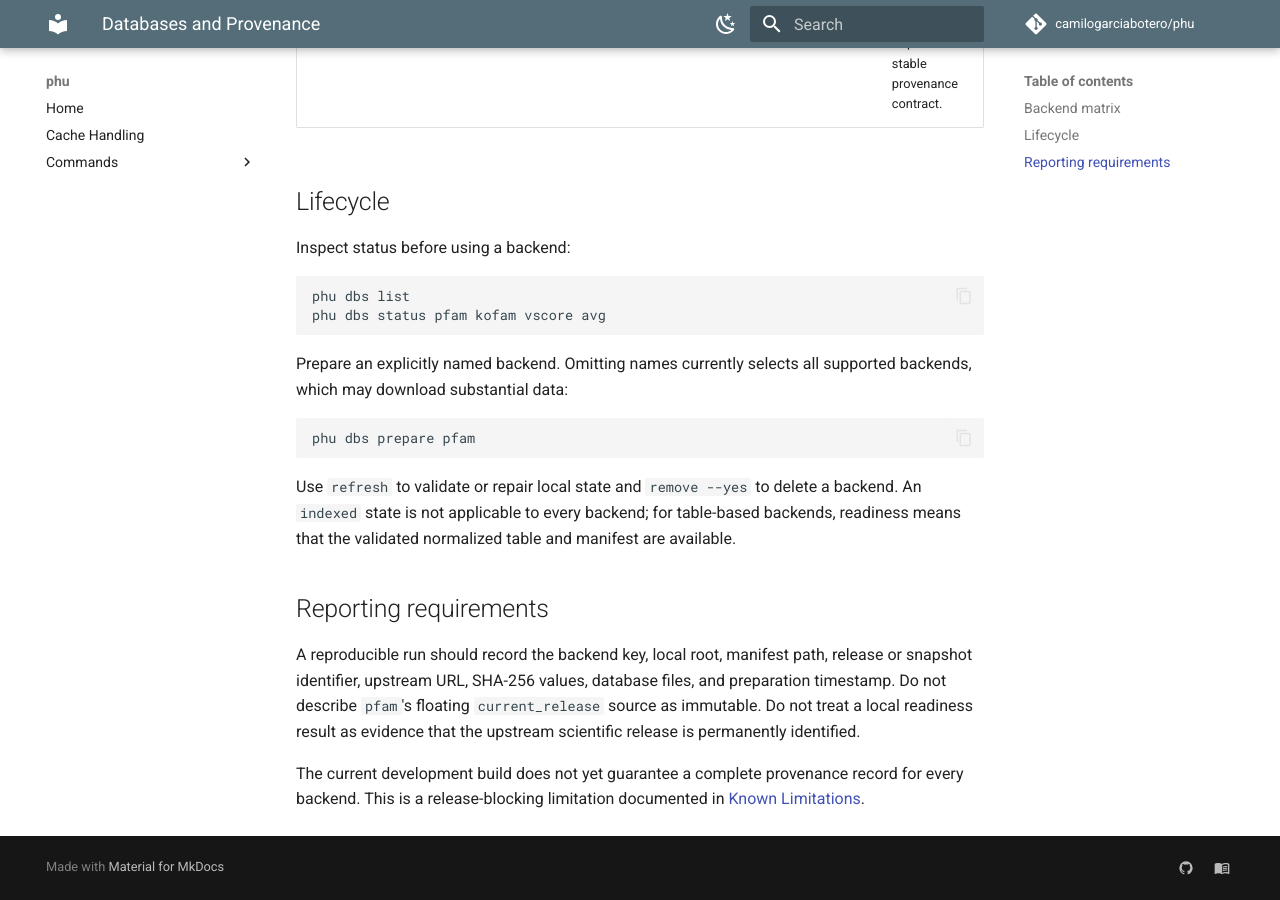
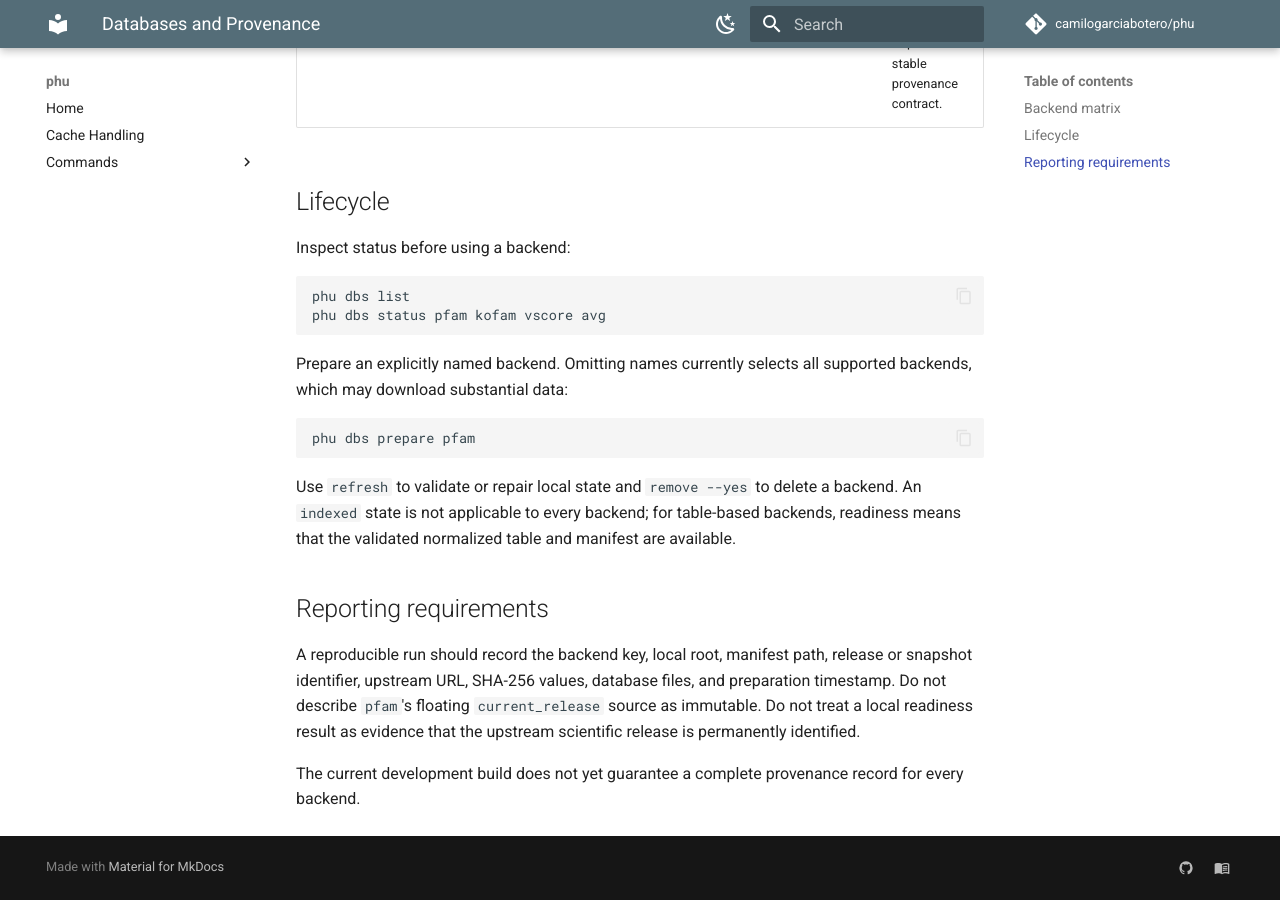
Before and after one commit to camilogarciabotero/phu, an MkDocs documentation site: the page built from docs/databases.md, in a window 1280 px wide and 900 px high, scrolled down 1635 px. Built offline with MkDocs 1.6.1 and Material for MkDocs 9.7.7, drawn with Linux system fonts in a browser that asks for light colours; comment, search, counter and statistics services are not loaded.

Commit message:
Remove reference to Known Limitations in provenance documentation

```diff
--- a/docs/databases.md
+++ b/docs/databases.md
@@ -43,5 +43,4 @@ source as immutable. Do not treat a local readiness result as evidence that the
 upstream scientific release is permanently identified.
 
 The current development build does not yet guarantee a complete provenance
-record for every backend. This is a release-blocking limitation documented in
-[Known Limitations](known-limitations.md).
+record for every backend.
```
